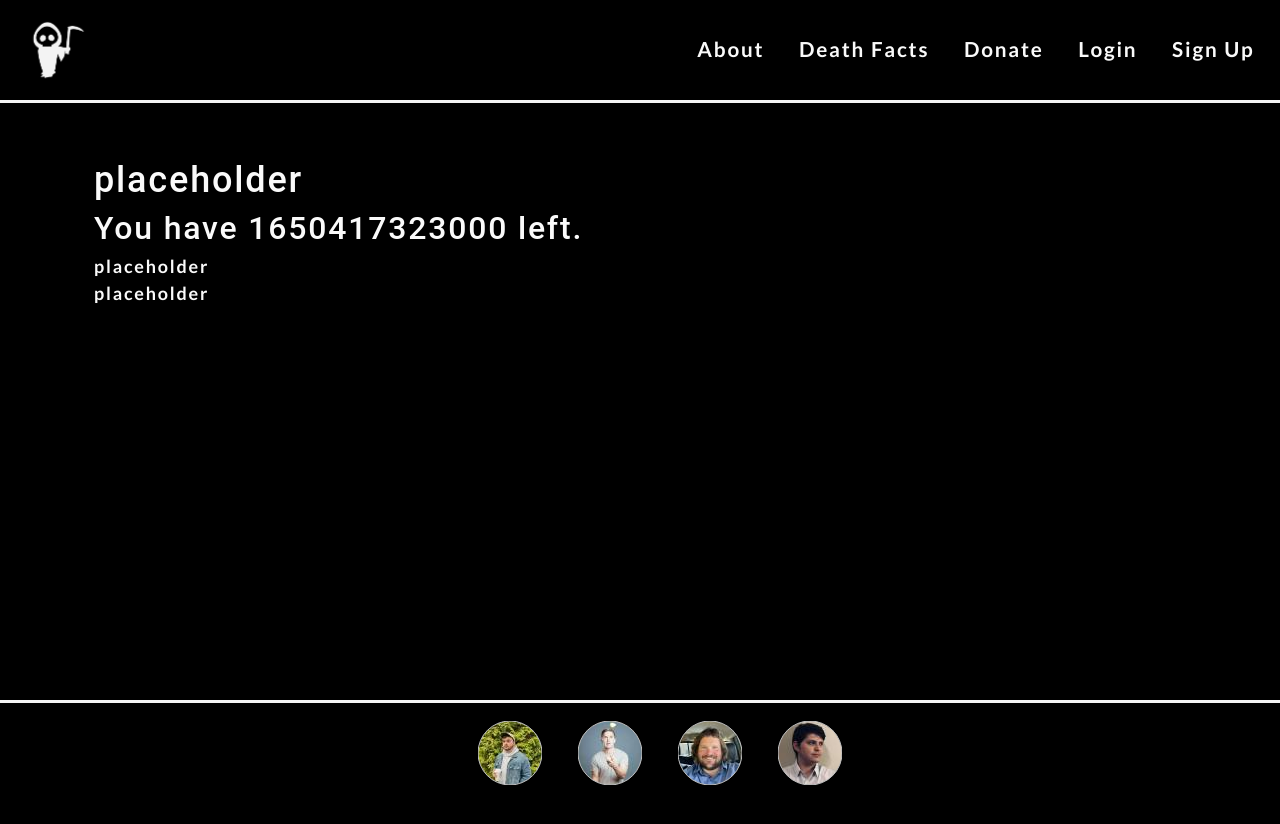
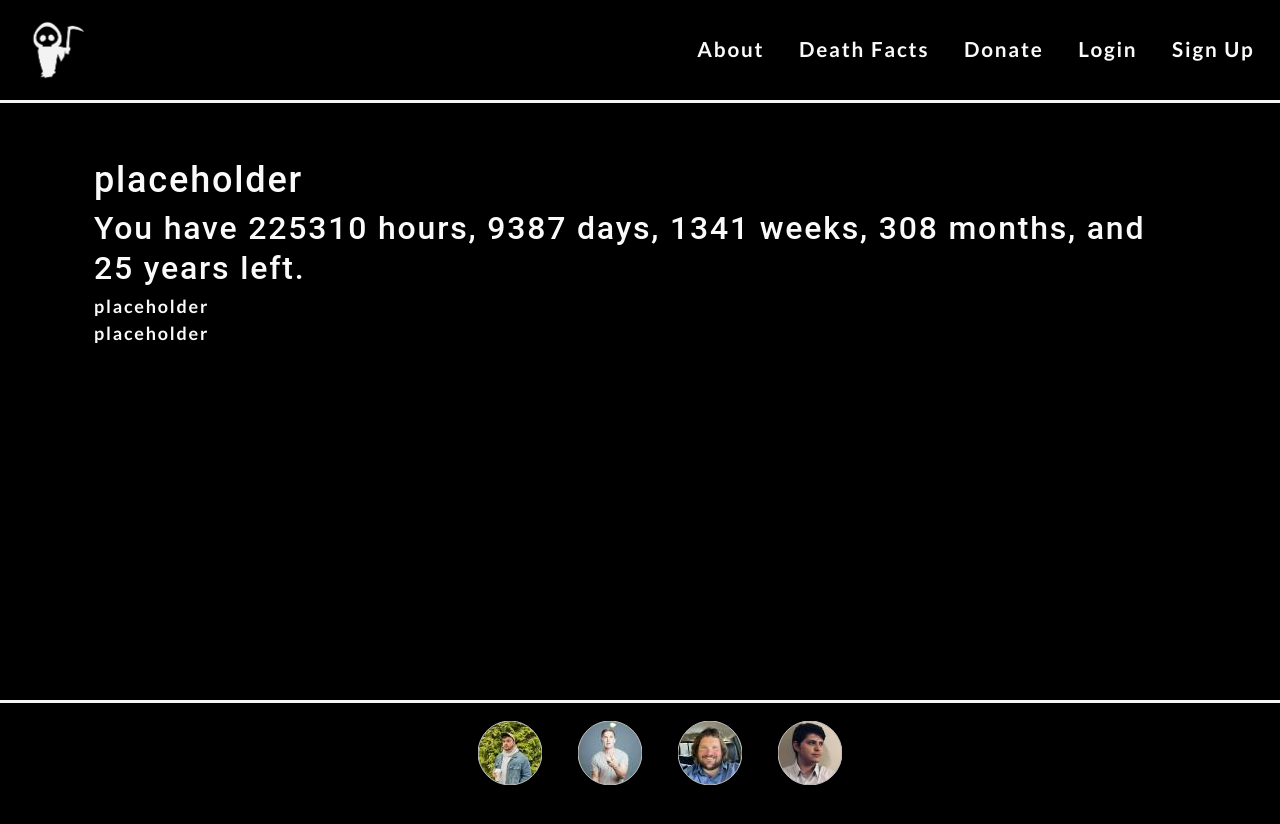
Before and after one commit to GunnySensei/project_dEd, a React (Create React App) app in the folder client/: page / in a window 1280 px wide. Shown: the top 824 px of the page. Built offline with nearby package versions, Linux system fonts and the light colour scheme.

Commit message:
hardcoded formatTime added

```diff
--- a/client/public/index.html
+++ b/client/public/index.html
@@ -2,7 +2,7 @@
 <html lang="en">
   <head>
     <meta charset="utf-8" />
-    <link rel="icon" href="%PUBLIC_URL%/favicon.ico" />
+    <link rel="icon" href="%PUBLIC_URL%/reaper-logo.ico" />
     <meta name="viewport" content="width=device-width, initial-scale=1" />
     <meta name="theme-color" content="#000000" />
     <meta
--- a/client/src/components/Userclock/index.js
+++ b/client/src/components/Userclock/index.js
@@ -1,13 +1,18 @@
 import React from "react";
 const username = "placeholder";
-const time = Date.now();
+
+const timeLeft = require("../../utils/formatTime");
 
 const Userclock = () => {
   return (
     <div className="userclock-container">
       <div className="user-info-container">
         <h1 className="username-h1">{username}</h1>
-        <h2 className="user-time-counter">You have {time} left.</h2>
+        <h2 className="user-time-counter">
+          You have {timeLeft.hoursLeft} hours, {timeLeft.daysLeft} days,{" "}
+          {timeLeft.weeksLeft} weeks, {timeLeft.monthsLeft} months, and{" "}
+          {timeLeft.yearsLeft} years left.
+        </h2>
       </div>
     </div>
   );
--- /dev/null
+++ b/client/src/utils/formatTime.js
@@ -0,0 +1,25 @@
+let timeLeft = {};
+
+const getTimeLeft = () => {
+  let birthday = new Date(94, 12, 1, 13, 30, 30, 0);
+  let deathDay = new Date(2072, 12, 1, 13, 30, 30, 0);
+  let totalLife = deathDay - birthday;
+  let timeNow = new Date();
+  let secondsLeft = totalLife - timeNow;
+  console.log(totalLife);
+  timeLeft = {
+    hoursLeft: Math.floor(secondsLeft / 3600000),
+    daysLeft: Math.floor(secondsLeft / 86400000),
+    weeksLeft: Math.floor(secondsLeft / 604800000),
+    monthsLeft: Math.floor(secondsLeft / 2629743000),
+    yearsLeft: Math.floor(secondsLeft / 31556926000),
+  };
+
+  //take the date of birth
+  // const birthDate = new Date();
+  //calculate time of death from dob
+  //calculate time left from today until death day
+};
+getTimeLeft();
+
+module.exports = timeLeft;
```
Also changed, not shown: 1 other file (tests, documents, lock files or other folders).
